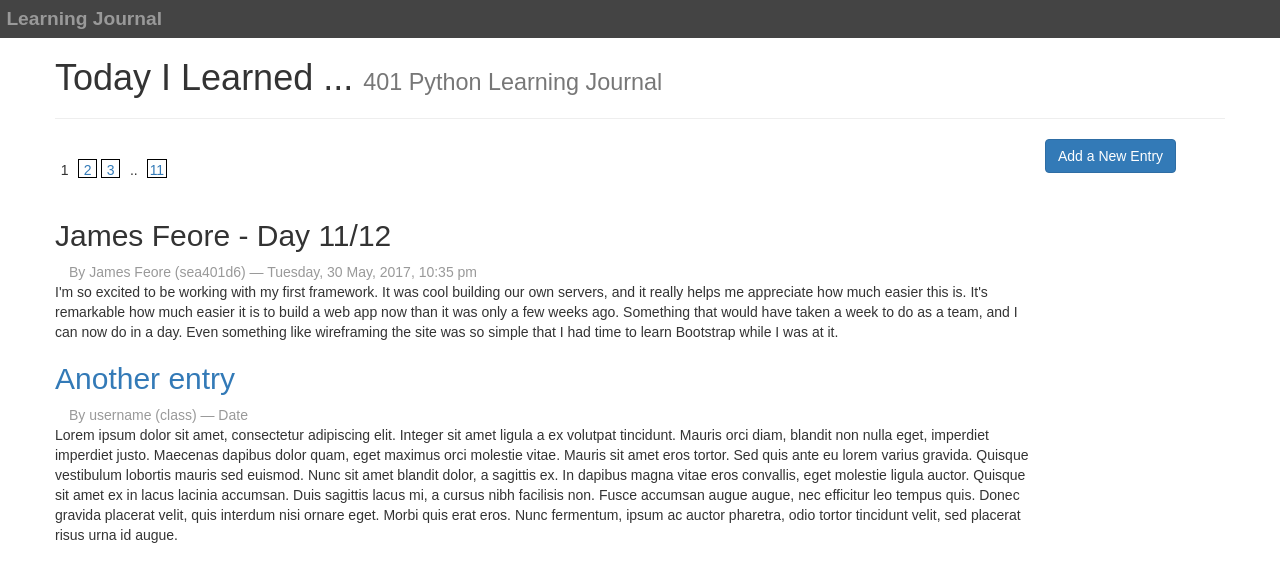
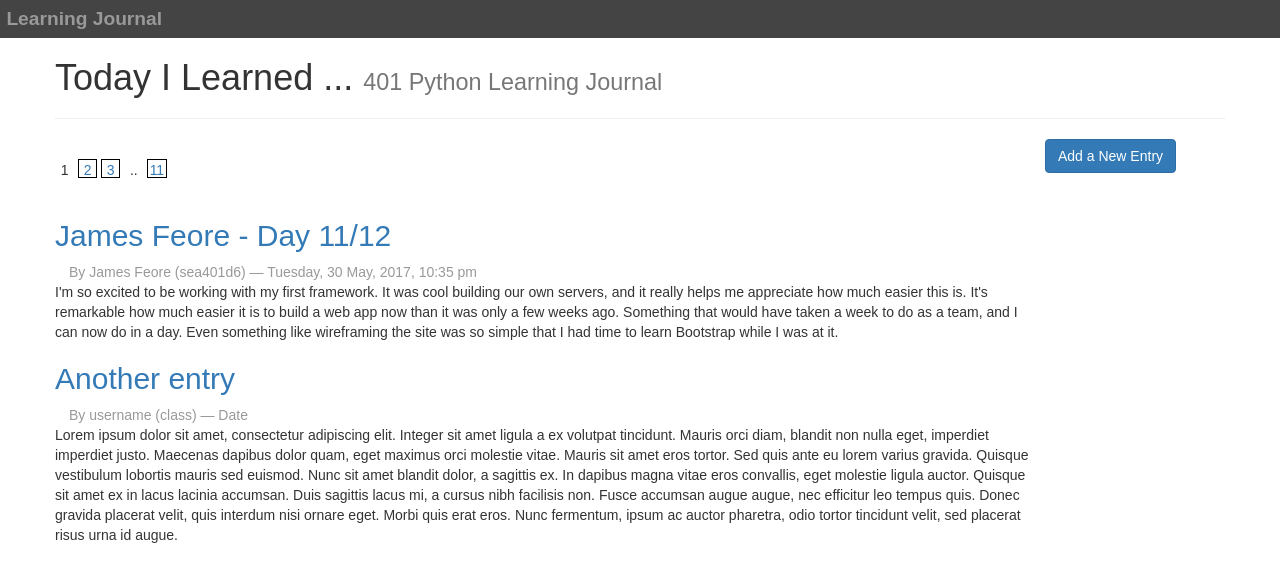
Before and after one commit to jjfeore/pyramid-learning-journal, a plain HTML site: page learning_journal/learning_journal/templates/index.html in a window 1280 px wide. Drawn offline with nearby package versions, Linux system fonts and the light colour scheme.

Commit message:
Updated README

```diff
--- a/learning_journal/learning_journal/templates/index.html
+++ b/learning_journal/learning_journal/templates/index.html
@@ -30,7 +30,7 @@
                     <a href="#"><span class="pager next-link">11</span></a>
                 </div>
                 <div class="row entry-row">
-                    <h2>James Feore - Day 11/12</h2>
+                    <h2><a href="/journal/1">James Feore - Day 11/12</a></h2>
                     <div class="byline">By James Feore (sea401d6) — Tuesday, 30 May, 2017, 10:35 pm</div>
                     <div class="post-body">
                     I'm so excited to be working with my first framework. It was cool building our own servers, and it really helps me appreciate how much easier this is. It's remarkable how much easier it is to build a web app now than it was only a few weeks ago. Something that would have taken a week to do as a team, and I can now do in a day. Even something like wireframing the site was so simple that I had time to learn Bootstrap while I was at it.
```
Also changed, not shown: 1 other file.
